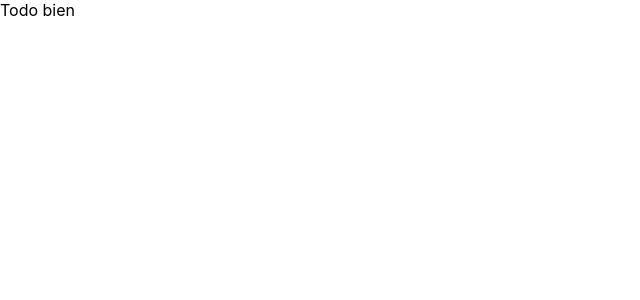
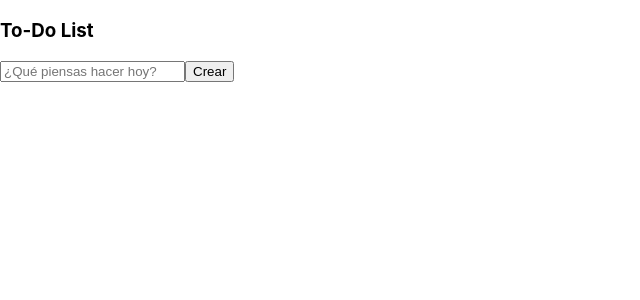
Before and after one commit to Desterpunk/toDoList, a React (Create React App) app in the folder front-end/: page / in a window 1280 px wide. Shown: the top 300 px of the page, without its empty margins (0-640 px from the left). Built offline with nearby package versions, Linux system fonts and the light colour scheme.

Commit message:
Formulario y funcion push implementados

```diff
--- a/front-end/src/App.js
+++ b/front-end/src/App.js
@@ -1,11 +1,77 @@
-import React from 'react';
+import React, { useContext, useReducer, useRef, useState, createContext } from 'react';
+
+const HOST_API = "http://localhost:8080/api";
+const initialState = {
+  todo: { list: [], item: {} }
+};
+const Store = createContext(initialState)
+
+
+const Form = () => {
+  const formRef = useRef(null);
+  const { dispatch, state: { todo } } = useContext(Store);
+  const item = todo.item;
+  const [state, setState] = useState(item);
+  const onAdd = (event) => {
+    event.preventDefault();
+    const request = {
+      name: state.name,
+      id: null,
+      completed: false
+    };
+    fetch(HOST_API + "/todo", {
+      method: "POST",
+      body: JSON.stringify(request),
+      headers: {
+        'Content-Type': 'application/json'
+      }
+    })
+      .then(response => response.json())
+      .then((todo) => {
+        dispatch({ type: "add-item", item: todo });
+        setState({ name: "" });
+        formRef.current.reset();
+      });
+  }
+
+  return <form ref={formRef}>
+    <input
+      type="text"
+      name="name"
+      placeholder="¿Qué piensas hacer hoy?"
+      defaultValue={item.name}
+      onChange={(event) => {
+        setState({ ...state, name: event.target.value })
+      }}  ></input>
+    {!item.id && <button onClick={onAdd}>Crear</button>}
+  </form>
+}
+
+function reducer(state, action) {
+  switch (action.type) {
+    case 'add-item':
+      const todoUp = state.todo.list;
+      todoUp.push(action.item);
+      return { ...state, todo: {list: todoUp, item: {}} }
+    default:
+      return state;
+  }
+}
+
+const StoreProvider = ({ children }) => {
+  const [state, dispatch] = useReducer(reducer, initialState);
+
+  return <Store.Provider value={{ state, dispatch }}>
+    {children}
+  </Store.Provider>
+
+}
 
 function App() {
-  return (
-    <div className="App">
-      Todo bien
-    </div>
-  );
+  return <StoreProvider>
+    <h3>To-Do List</h3>
+    <Form />
+  </StoreProvider>
 }
 
 export default App;
```
